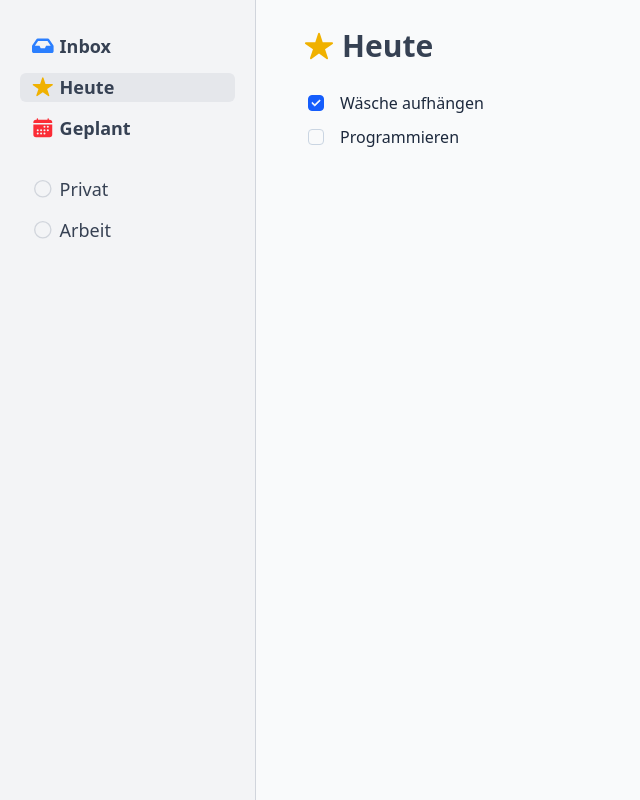
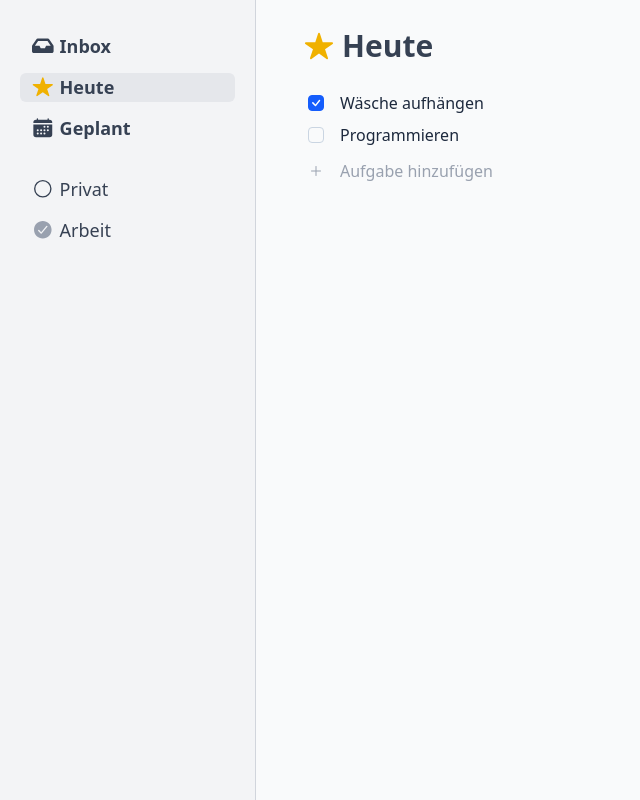
Before and after one commit to JohannesBorchard/todo, a React (Vite) app: page / in a window 1280 px wide. Shown: the whole page, without its empty margins (0-640 px from the left). Built offline with nearby package versions, Linux system fonts and the light colour scheme.

Commit message:
nav and todo components

```diff
--- /dev/null
+++ b/src/components/AddTodoItem.tsx
@@ -0,0 +1,11 @@
+import { IoAdd } from "react-icons/io5"
+export default function AddTodoItem() {
+  return (
+    <li className="mt-1 inline-flex items-center">
+      <IoAdd className="inline h-4 w-4 text-gray-400 hover:text-gray-700" />
+      <span className="ml-4 cursor-pointer text-base text-gray-400 hover:text-gray-700">
+        Aufgabe hinzufügen
+      </span>
+    </li>
+  )
+}
--- a/src/components/Nav/SideNav.tsx
+++ b/src/components/Nav/SideNav.tsx
@@ -1,5 +1,7 @@
 import { FaInbox } from "react-icons/fa"
-import { IoStar, IoCalendar, IoRadioButtonOffOutline } from "react-icons/io5"
+import { IoStar, IoCalendar } from "react-icons/io5"
+import SideNavItem from "./SideNavItem"
+import SideNavProject from "./SideNavProject"
 
 export default function SideNav() {
   return (
@@ -7,46 +9,21 @@ export default function SideNav() {
       {/* Ansichten */}
       <nav className="px-5 py-8">
         <ul className="flex flex-col gap-3 text-lg font-semibold text-gray-700">
-          <li className="px-3">
-            <FaInbox
-              className="mr-1.5 mb-1 inline text-blue-500"
-              size="1.2em"
-            />
-            Inbox
-          </li>
-          <li className="rounded-md bg-gray-200 px-3">
-            <IoStar
-              className="mr-1.5 mb-1 inline text-yellow-500"
-              size="1.2em"
-            />
-            Heute
-          </li>
-          <li className="px-3">
-            <IoCalendar
-              className="mr-1.5 mb-1 inline text-red-500"
-              size="1.2em"
-            />
-            Geplant
-          </li>
+          <SideNavItem icon={FaInbox} label="Inbox" color="blue" />
+          <SideNavItem
+            icon={IoStar}
+            label="Heute"
+            color="yellow"
+            active={true}
+          />
+          <SideNavItem icon={IoCalendar} label="Geplant" color="red" />
         </ul>
       </nav>
       {/* Projekte */}
       <nav className="px-5">
         <ul className="flex flex-col gap-3 text-lg font-medium text-gray-700">
-          <li className="px-3">
-            <IoRadioButtonOffOutline
-              className="mr-1.5 mb-1 inline text-gray-300"
-              size="1.2em"
-            />
-            Privat
-          </li>
-          <li className="px-3">
-            <IoRadioButtonOffOutline
-              className="mr-1.5 mb-1 inline text-gray-300"
-              size="1.2em"
-            />
-            Arbeit
-          </li>
+          <SideNavProject label="Privat" finished={false} />
+          <SideNavProject label="Arbeit" finished={true} />
         </ul>
       </nav>
     </aside>
--- /dev/null
+++ b/src/components/Nav/SideNavItem.tsx
@@ -0,0 +1,13 @@
+export default function SideNavItem({
+  icon: Icon,
+  label = "Side Nav Item",
+  color = "blue",
+  active = false
+}) {
+  return (
+    <li className={`px-3 ${active && "rounded-md bg-gray-200"}`}>
+      <Icon className={`mr-1.5 mb-1 inline text-${color}-500`} size="1.2em" />
+      {label}
+    </li>
+  )
+}
--- /dev/null
+++ b/src/components/Nav/SideNavProject.tsx
@@ -0,0 +1,19 @@
+import { IoRadioButtonOffOutline, IoCheckmarkCircle } from "react-icons/io5"
+
+export default function SideNavProject({
+  label = "Side Nav Project",
+  finished = false
+}) {
+  const [Icon, colorClass] = finished
+    ? [IoCheckmarkCircle, "400"]
+    : [IoRadioButtonOffOutline, "300"]
+  return (
+    <li className="px-3">
+      <Icon
+        className={`mr-1.5 mb-1 inline text-gray-${colorClass}`}
+        size="1.2em"
+      />
+      {label}
+    </li>
+  )
+}
--- a/src/components/TodayView.tsx
+++ b/src/components/TodayView.tsx
@@ -1,5 +1,6 @@
 import { IoStar } from "react-icons/io5"
 import TodoItem from "./TodoItem"
+import AddTodoItem from "./AddTodoItem"
 
 export default function TodayView() {
   return (
@@ -11,6 +12,7 @@ export default function TodayView() {
       <ul className="flex flex-col gap-2 px-1 py-6">
         <TodoItem value="Wäsche aufhängen" isChecked={true} todoId="check-1" />
         <TodoItem value="Programmieren" isChecked={false} todoId="check-2" />
+        <AddTodoItem />
       </ul>
     </>
   )
--- a/src/components/TodoItem.tsx
+++ b/src/components/TodoItem.tsx
@@ -1,11 +1,11 @@
+import { BsCheck } from "react-icons/bs"
 export default function TodoItem({
   value = "Todo",
   isChecked = false,
   todoId = "check-1"
 }) {
   return (
-    <li>
-      <div className="inline-flex items-center">
+    <li className="inline-flex items-center">
       <label
         className="relative flex cursor-pointer items-center"
         htmlFor={todoId}
@@ -17,20 +17,7 @@ export default function TodoItem({
           id={todoId}
         />
         <span className="absolute top-1/2 left-1/2 -translate-x-1/2 -translate-y-1/2 transform text-white opacity-0 peer-checked:opacity-100">
-            <svg
-              xmlns="http://www.w3.org/2000/svg"
-              className="h-3 w-3"
-              viewBox="0 0 20 20"
-              fill="currentColor"
-              stroke="currentColor"
-              strokeWidth="1"
-            >
-              <path
-                fillRule="evenodd"
-                d="M16.707 5.293a1 1 0 010 1.414l-8 8a1 1 0 01-1.414 0l-4-4a1 1 0 011.414-1.414L8 12.586l7.293-7.293a1 1 0 011.414 0z"
-                clipRule="evenodd"
-              ></path>
-            </svg>
+          <BsCheck className="h-4 w-4" />
         </span>
       </label>
       <label
@@ -39,7 +26,6 @@ export default function TodoItem({
       >
         {value}
       </label>
-      </div>
     </li>
   )
 }
```
Lines whose indentation alone changed are shown as unchanged.
